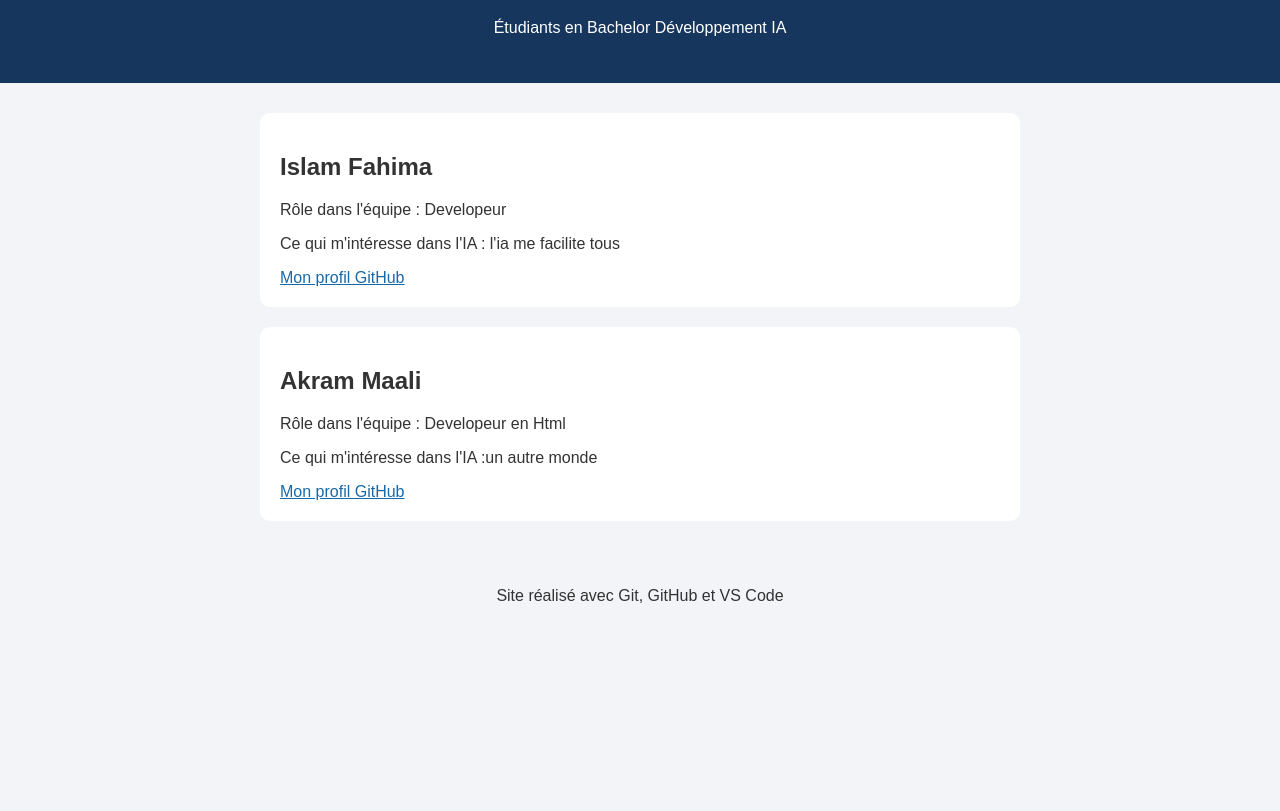
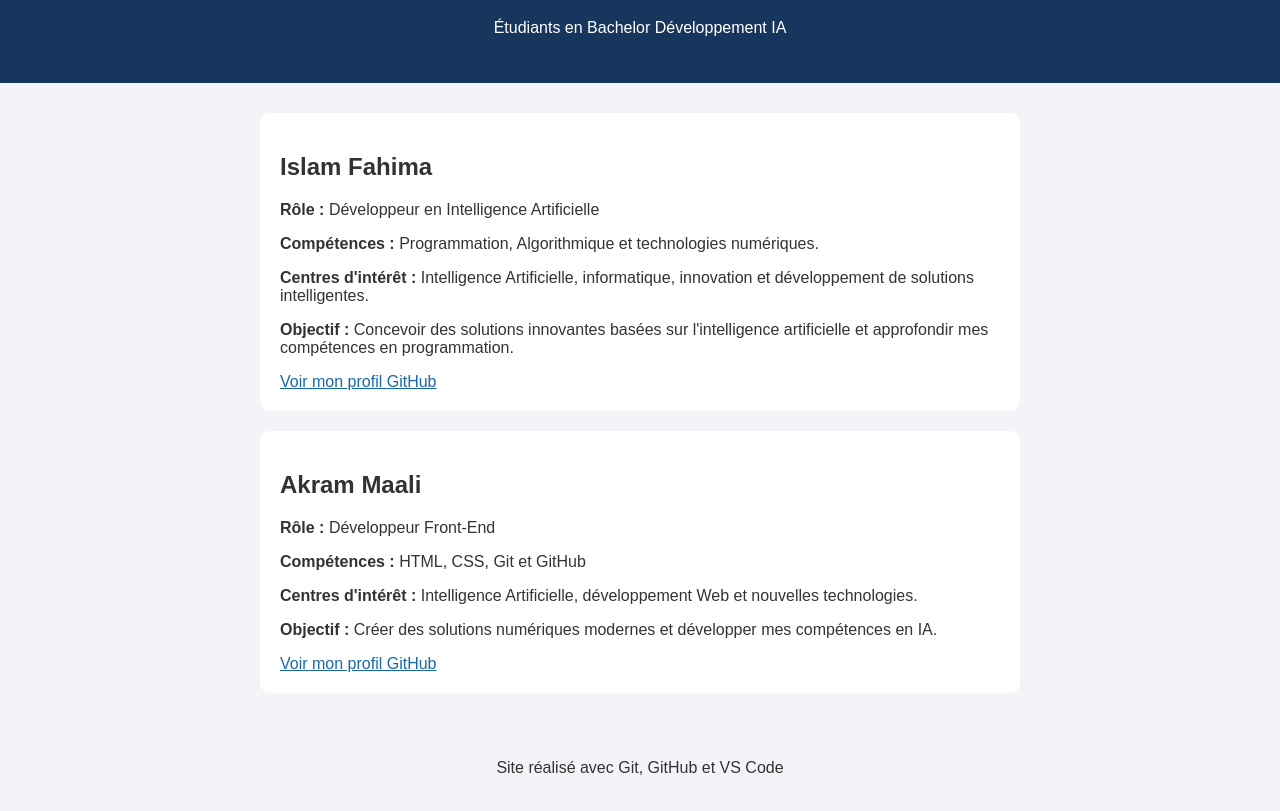
Before and after one commit to LinuxECEOrga/site-equipe, a plain HTML site: page index.html in a window 1280 px wide. Shown: the part 91-902 px from the top of the page. Before the commit the page ends 800 px from the top, so only its background shows below. Drawn offline with Linux system fonts and the light colour scheme.

Commit message:
Update team member profiles

```diff
--- a/index.html
+++ b/index.html
@@ -12,18 +12,55 @@
   </header>
 
   <main>
-  <section class="membre">
-  <h2>Islam Fahima</h2>
-  <p>Rôle dans l'équipe : Developeur</p>
-  <p>Ce qui m'intéresse dans l'IA : l'ia me facilite tous </p>
-  <a href="https://github.com/Isl-fh">Mon profil GitHub</a>
+ <section class="membre">
+    <h2>Islam Fahima</h2>
+
+    <p><strong>Rôle :</strong> Développeur en Intelligence Artificielle</p>
+
+    <p><strong>Compétences :</strong>
+       Programmation, Algorithmique et technologies numériques.
+    </p>
+
+    <p><strong>Centres d'intérêt :</strong>
+       Intelligence Artificielle, informatique,
+       innovation et développement de solutions intelligentes.
+    </p>
+
+    <p><strong>Objectif :</strong>
+       Concevoir des solutions innovantes basées sur
+       l'intelligence artificielle et approfondir mes compétences
+       en programmation.
+    </p>
+
+    <a href="https://github.com/Isl-fh"
+       target="_blank">
+       Voir mon profil GitHub
+    </a>
 </section>
 
 <section class="membre">
-  <h2>Akram Maali</h2>
-  <p>Rôle dans l'équipe : Developeur en Html</p>
-  <p>Ce qui m'intéresse dans l'IA :un autre monde </p>
-  <a href="https://github.com/Akrammaali15">Mon profil GitHub</a>
+    <h2>Akram Maali</h2>
+
+    <p><strong>Rôle :</strong> Développeur Front-End</p>
+
+    <p><strong>Compétences :</strong>
+       HTML, CSS, Git et GitHub
+    </p>
+
+    <p><strong>Centres d'intérêt :</strong>
+       Intelligence Artificielle, développement Web
+       et nouvelles technologies.
+    </p>
+
+    <p><strong>Objectif :</strong>
+       Créer des solutions numériques modernes
+       et développer mes compétences en IA.
+    </p>
+
+    <a href="https://github.com/Akrammaali15"
+       target="_blank">
+       Voir mon profil GitHub
+    </a>
 </section>
 
   </main>
```
